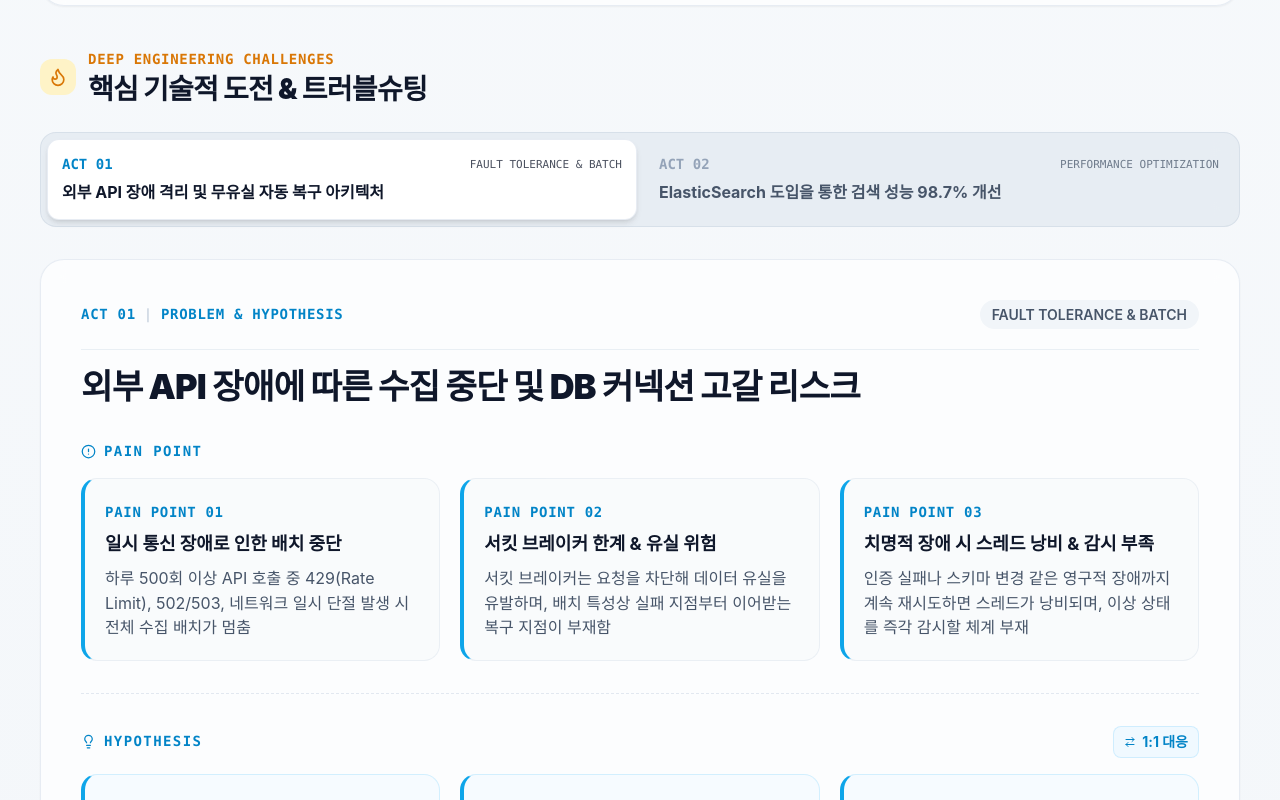
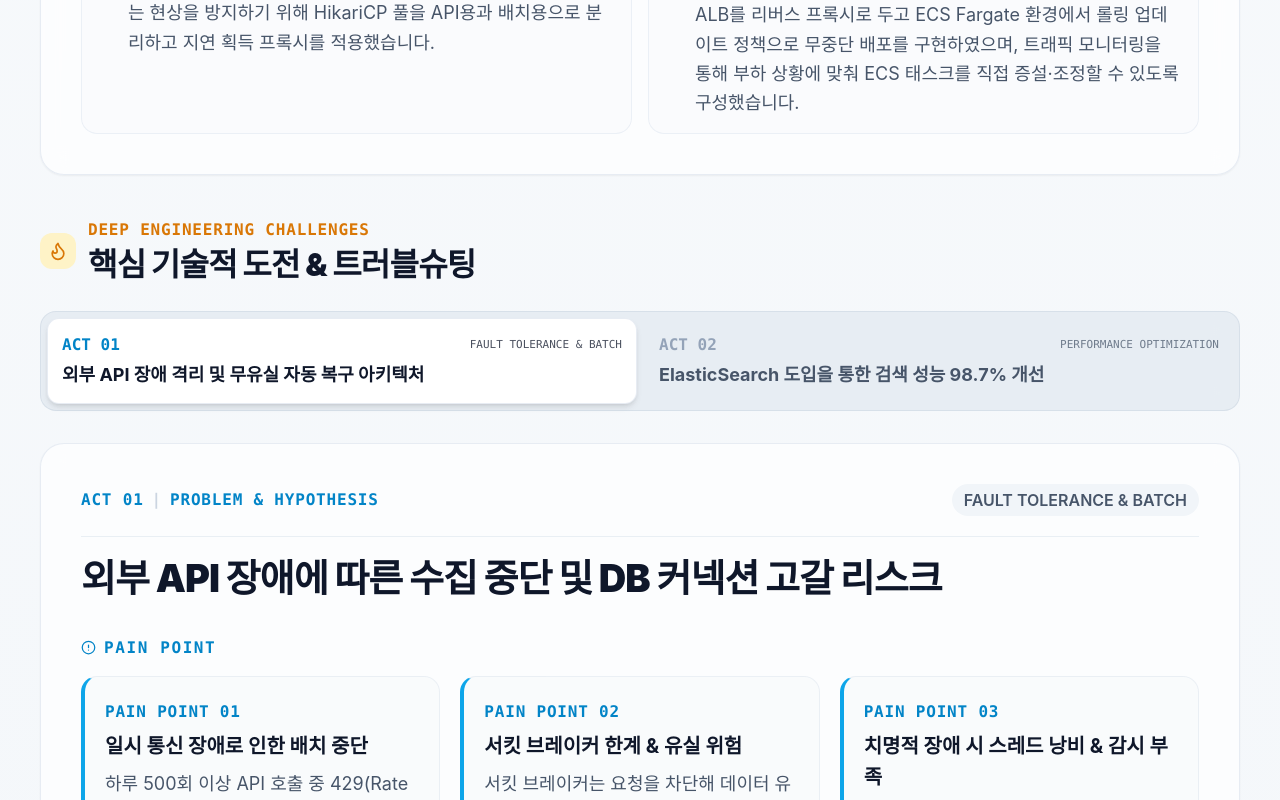
Before and after one commit to PSG-00/portfolio-b, a React (Vite) app: page /#/project/project-1 in a window 1280 px wide. Shown: the part 1220-2020 px from the top of the page. Built offline with nearby package versions, Linux system fonts and the light colour scheme; a web font is replaced by a local one.

Commit message:
feat: 상단 Hero 3단 카드와 프로젝트 섹션 가로 너비 일치, DevOps Engineer 제거, 폰트 2~4px 추가 확대

```diff
--- a/src/App.jsx
+++ b/src/App.jsx
@@ -80,6 +80,8 @@ function HomeView({ darkMode, setDarkMode }) {
         setDarkMode={setDarkMode}
       />
 
+      {/* 본문 메인 컨테이너 (Hero 3단 카드와 하위 프로젝트들이 완벽히 동일한 좌우 너비 및 여백 공유) */}
+      <main className="max-w-[1600px] mx-auto px-4 sm:px-6 lg:px-8 xl:px-10 pb-20 pt-6 space-y-10">
         {/* 상단 Hero 3분할 영역: 왼쪽(프로필) | 가운데(자기소개) | 오른쪽(바로가기 메뉴) */}
         <HeroSection
           profile={portfolioData.profile}
@@ -89,10 +91,8 @@ function HomeView({ darkMode, setDarkMode }) {
           onNavigate={scrollToSection}
         />
 
-      {/* 본문 상세 섹션들 */}
-      <main className="max-w-[1600px] mx-auto px-4 sm:px-6 lg:px-8 xl:px-10 pb-20">
         {/* 섹션 구분 안내 바 */}
-        <div className="flex items-center justify-center my-6">
+        <div className="flex items-center justify-center my-8">
           <div className="h-px bg-slate-200 dark:bg-slate-800 flex-1" />
           <span className="px-4 text-xs font-mono font-medium text-slate-400 dark:text-slate-500 uppercase tracking-widest">
             Detailed Portfolios & Background
@@ -150,7 +150,7 @@ export default function App() {
   const location = useLocation();
   useEffect(() => {
     // 1. 현재 라우트에 따른 동적 페이지 제목 설정
-    let pageTitle = "박성국's 포트폴리오 | Backend & DevOps";
+    let pageTitle = "박성국's 포트폴리오 | Backend Developer";
     if (location.pathname.includes('project-1')) {
       pageTitle = "모두의 플리 (MOPL) 상세 | 박성국's 포트폴리오";
     } else if (location.pathname.includes('project-2')) {
--- a/src/components/Header/AboutCard.jsx
+++ b/src/components/Header/AboutCard.jsx
@@ -3,7 +3,7 @@ import { Sparkles, Code2, Cpu } from 'lucide-react';
 
 export default function AboutCard({ about }) {
   return (
-    <div className="glass-card rounded-2xl p-6 shadow-sm hover:shadow-md transition-all duration-300 flex flex-col justify-between h-full border border-slate-200/80 dark:border-slate-800/80 bg-white/70 dark:bg-slate-900/70">
+    <div className="w-full glass-card rounded-2xl p-6 shadow-sm hover:shadow-md transition-all duration-300 flex flex-col justify-between h-full border border-slate-200/80 dark:border-slate-800/80 bg-white/70 dark:bg-slate-900/70">
       <div>
         {/* 상단 라벨 */}
         <div className="inline-flex items-center gap-1.5 px-3 py-1 rounded-full text-xs font-semibold bg-sky-50 text-sky-700 dark:bg-sky-950/60 dark:text-sky-300 border border-sky-200 dark:border-sky-800/60 mb-3">
--- a/src/components/Header/HeroSection.jsx
+++ b/src/components/Header/HeroSection.jsx
@@ -5,26 +5,25 @@ import QuickNavCard from './QuickNavCard';
 
 export default function HeroSection({ profile, about, quickNavItems, activeSection, onNavigate }) {
   return (
-    <header id="profile" className="relative pt-6 pb-12 sm:py-12 overflow-hidden">
+    <section id="profile" className="relative pb-4">
       {/* 배경 장식 원형 그라디언트 (Ambient Glow) */}
       <div className="absolute top-0 left-1/4 -translate-x-1/2 w-96 h-96 bg-sky-400/10 dark:bg-sky-500/10 rounded-full blur-3xl pointer-events-none -z-10" />
       <div className="absolute top-1/3 right-10 w-96 h-96 bg-violet-400/10 dark:bg-violet-500/10 rounded-full blur-3xl pointer-events-none -z-10" />
 
-      <div className="max-w-[1600px] mx-auto px-4 sm:px-6 lg:px-8 xl:px-10">
-        {/* 상단 3분할 그리드 */}
-        <div className="grid grid-cols-1 lg:grid-cols-12 gap-5 lg:gap-6 items-stretch">
+      {/* 상단 3분할 그리드: 3 : 6 : 3 좌우 대칭 및 전체 폭 활용 */}
+      <div className="grid grid-cols-1 lg:grid-cols-12 gap-5 lg:gap-6 items-stretch w-full">
         {/* 왼쪽: 프로필 (사진, 이름, 링크) */}
-          <div className="lg:col-span-3 flex">
+        <div className="lg:col-span-3 flex w-full">
           <ProfileCard profile={profile} />
         </div>
 
-          {/* 가운데: 간단한 자기소개 & 기술 태그 */}
-          <div className="lg:col-span-5 flex">
+        {/* 가운데: 자기소개 & 기술 태그 */}
+        <div className="lg:col-span-6 flex w-full">
           <AboutCard about={about} />
         </div>
 
         {/* 오른쪽: 프로젝트1, 2, 경력, 자격증, 교육 선택 메뉴 */}
-          <div className="lg:col-span-4 flex">
+        <div className="lg:col-span-3 flex w-full">
           <QuickNavCard
             items={quickNavItems}
             activeSection={activeSection}
@@ -32,7 +31,6 @@ export default function HeroSection({ profile, about, quickNavItems, activeSecti
           />
         </div>
       </div>
-      </div>
-    </header>
+    </section>
   );
 }
--- a/src/components/Header/ProfileCard.jsx
+++ b/src/components/Header/ProfileCard.jsx
@@ -12,7 +12,7 @@ export default function ProfileCard({ profile }) {
   };
 
   return (
-    <div className="glass-card rounded-2xl p-6 shadow-sm hover:shadow-md transition-all duration-300 flex flex-col justify-between h-full border border-slate-200/80 dark:border-slate-800/80 bg-white/70 dark:bg-slate-900/70">
+    <div className="w-full glass-card rounded-2xl p-6 shadow-sm hover:shadow-md transition-all duration-300 flex flex-col justify-between h-full border border-slate-200/80 dark:border-slate-800/80 bg-white/70 dark:bg-slate-900/70">
       <div>
         {/* 상단 상태 뱃지 */}
         <div className="inline-flex items-center gap-1.5 px-3 py-1 rounded-full text-xs font-medium bg-emerald-50 text-emerald-700 dark:bg-emerald-950/60 dark:text-emerald-300 border border-emerald-200 dark:border-emerald-800/60 mb-5">
--- a/src/components/Header/QuickNavCard.jsx
+++ b/src/components/Header/QuickNavCard.jsx
@@ -33,7 +33,7 @@ export default function QuickNavCard({ items, onNavigate }) {
   };
 
   return (
-    <div className="glass-card rounded-2xl p-6 shadow-sm hover:shadow-md transition-all duration-300 flex flex-col justify-between h-full border border-slate-200/80 dark:border-slate-800/80 bg-white/70 dark:bg-slate-900/70">
+    <div className="w-full glass-card rounded-2xl p-6 shadow-sm hover:shadow-md transition-all duration-300 flex flex-col justify-between h-full border border-slate-200/80 dark:border-slate-800/80 bg-white/70 dark:bg-slate-900/70">
       {/* 상단 라벨 및 제목 */}
       <div>
         <div className="flex items-center justify-between mb-2.5">
--- a/src/data/portfolioData.js
+++ b/src/data/portfolioData.js
@@ -1,7 +1,7 @@
 export const portfolioData = {
   profile: {
     name: "박성국",
-    role: "Backend Developer & DevOps Engineer",
+    role: "Backend Developer",
     avatar: "./profile.jpg",
     statusBadge: "새로운 도전을 준비중",
     email: "cdjsdj1902@gmail.com",
--- a/src/index.css
+++ b/src/index.css
@@ -5,6 +5,10 @@
 @layer base {
   html {
     scroll-behavior: smooth;
+  }
+  body {
+    font-size: 1.125rem;
+    line-height: 1.75rem;
   }
 }
 
--- a/tailwind.config.js
+++ b/tailwind.config.js
@@ -37,15 +37,15 @@ export default {
         ],
       },
       fontSize: {
-        '2xs': ['0.75rem', { lineHeight: '1.15rem' }],     // 12px (이전 text-xs 대응용)
-        xs: ['0.875rem', { lineHeight: '1.35rem' }],       // 14px (기존 12px -> 14px, +2px)
-        sm: ['1rem', { lineHeight: '1.55rem' }],           // 16px (기존 14px -> 16px, +2px)
-        base: ['1.125rem', { lineHeight: '1.75rem' }],     // 18px (기존 16px -> 18px, +2px)
-        lg: ['1.25rem', { lineHeight: '1.85rem' }],        // 20px (기존 18px -> 20px, +2px)
-        xl: ['1.45rem', { lineHeight: '2.05rem' }],        // 23.2px (기존 20px -> 23.2px, +3.2px)
-        '2xl': ['1.75rem', { lineHeight: '2.35rem' }],     // 28px (기존 24px -> 28px, +4px)
-        '3xl': ['2.15rem', { lineHeight: '2.65rem' }],     // 34.4px (기존 30px -> 34.4px, +4.4px)
-        '4xl': ['2.65rem', { lineHeight: '3.1rem' }],      // 42.4px (기존 36px -> 42.4px, +6.4px)
+        '2xs': ['0.875rem', { lineHeight: '1.25rem' }],    // 14px
+        xs: ['1rem', { lineHeight: '1.5rem' }],            // 16px (기존 12px -> 16px)
+        sm: ['1.125rem', { lineHeight: '1.75rem' }],       // 18px (기존 14px -> 18px)
+        base: ['1.25rem', { lineHeight: '1.95rem' }],      // 20px (기존 16px -> 20px)
+        lg: ['1.375rem', { lineHeight: '2.1rem' }],        // 22px (기존 18px -> 22px)
+        xl: ['1.625rem', { lineHeight: '2.35rem' }],       // 26px (기존 20px -> 26px)
+        '2xl': ['2rem', { lineHeight: '2.75rem' }],        // 32px (기존 24px -> 32px)
+        '3xl': ['2.375rem', { lineHeight: '3.15rem' }],    // 38px (기존 30px -> 38px)
+        '4xl': ['2.875rem', { lineHeight: '3.65rem' }],    // 46px (기존 36px -> 46px)
       },
     },
   },
```
Lines whose indentation alone changed are shown as unchanged.
